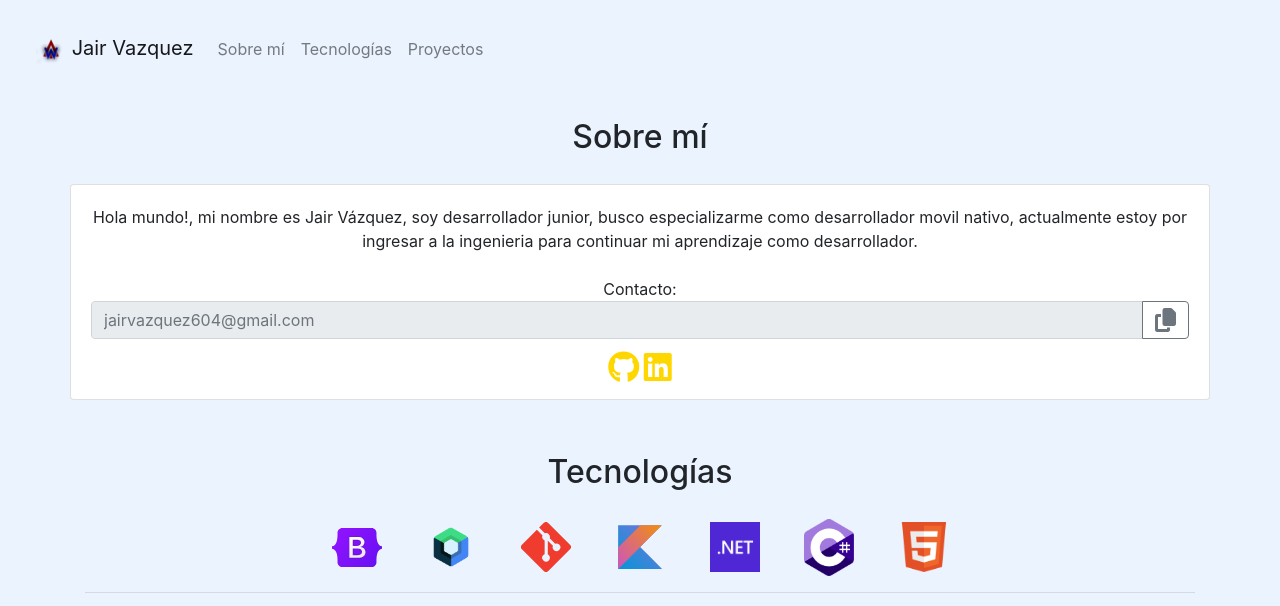
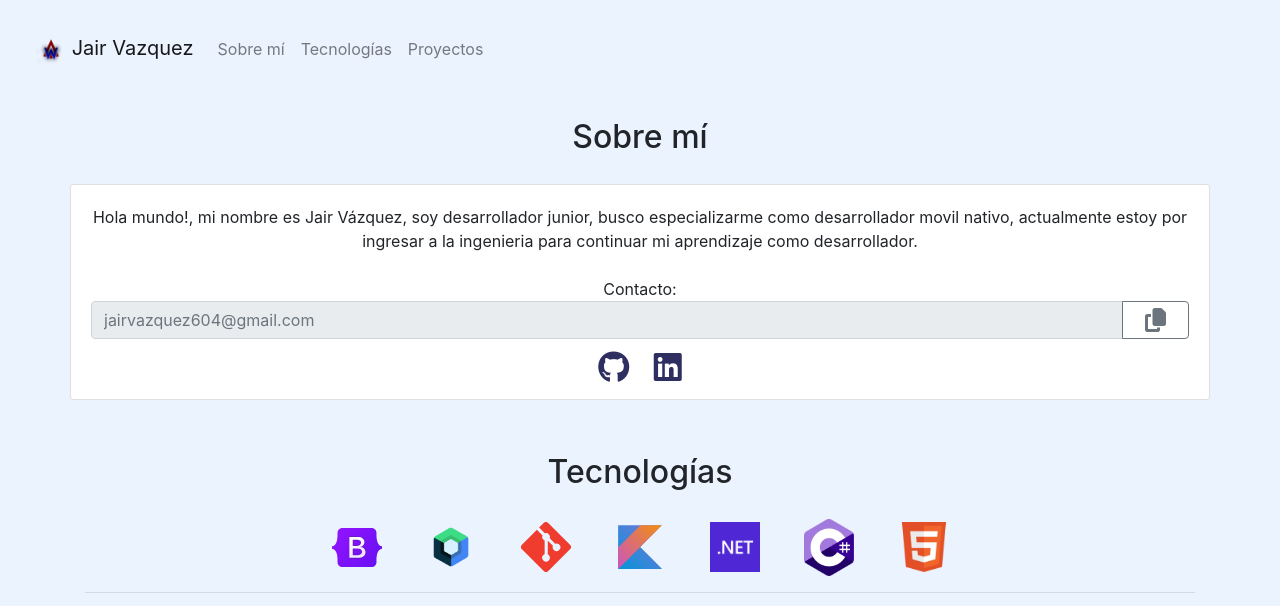
Before and after one commit to WatsiDev/WatsiDev.github.io, a plain HTML site: page index.html in a window 1280 px wide. Shown: the top 606 px of the page. Drawn offline with nearby package versions, Linux system fonts and the light colour scheme.

Commit message:
Animacion a iconos

```diff
--- a/estilos.css
+++ b/estilos.css
@@ -32,3 +32,24 @@ div.tecnologias img{
     margin-left: 20px;
     margin-right: 20px;
 }
+
+i {
+    margin-top: 5px;
+    margin-bottom: 5px;
+    margin-left: 10px;
+    margin-right: 10px;
+    font-weight: Bold;
+    transition: all 0.5s;
+    -webkit-transition: all 0.5s;
+  }
+
+  i:hover {
+    transform: scale(1.1);
+  }
+
+  i:active {
+    transition: all 0.25s;
+    -webkit-transition: all 0.25s;
+    box-shadow: none;
+    transform: scale(0.98);
+  }
--- a/index.html
+++ b/index.html
@@ -98,13 +98,15 @@
               <a href="https://github.com/WatsiDev"
                 ><i
                   class="fa-brands fa-github fa-2xl"
-                  style="color: #ffd700"
+                  style="color: #2E2E60"
+                  title="GitHub"
                 ></i
               ></a>
               <a href="https://www.linkedin.com/in/jair-vazquez-2000ab2a7/">
                 <i
                   class="fa-brands fa-linkedin fa-2xl"
-                  style="color: #ffd700"
+                  style="color: #2E2E60"
+                  title="Linkedin"
                 ></i>
               </a>
             </div>
```
